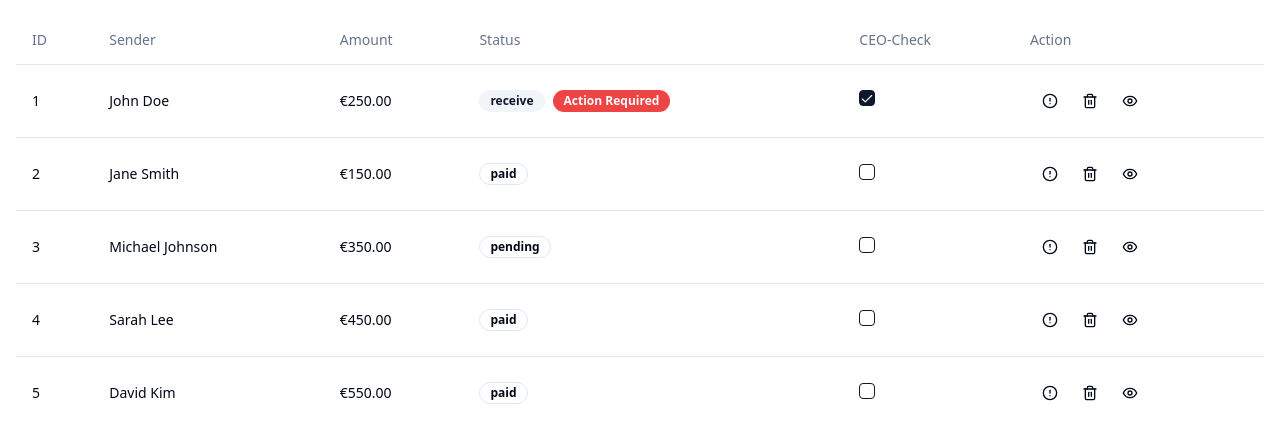
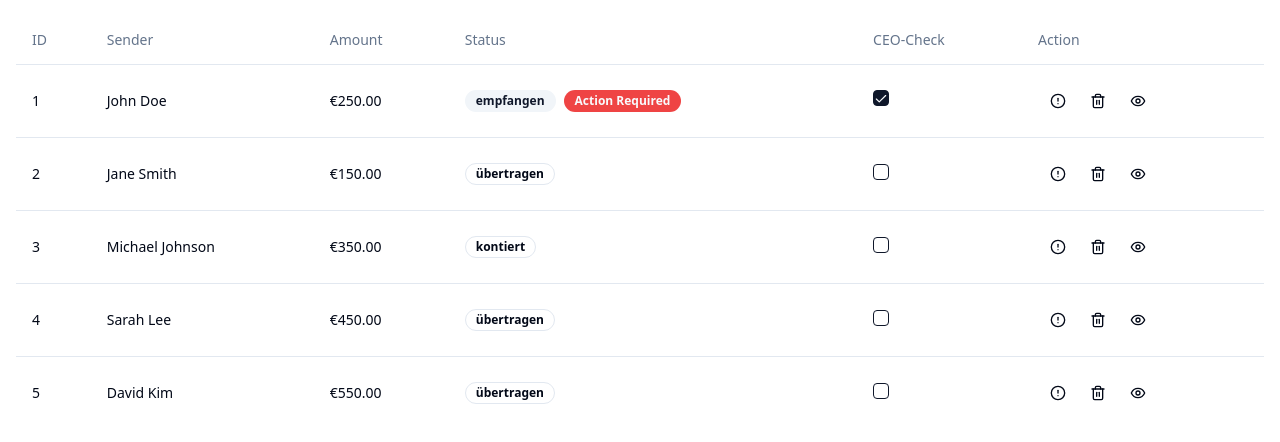
Before and after one commit to GPT-Engineer-App/invoice-dashboard-ui, a React (Vite) app: page / in a window 1280 px wide. Shown: the top 442 px of the page. Built offline with nearby package versions, Linux system fonts and the light colour scheme.

Commit message:
Updated status tags with new names and background colors to fit the dashboard color scheme.

```diff
--- a/src/App.jsx
+++ b/src/App.jsx
@@ -17,35 +17,35 @@ const data = [
     id: 1,
     sender: "John Doe",
     amount: "€250.00",
-    status: ["receive", "Action Required"],
+    status: ["empfangen", "Action Required"],
     ceoCheck: true,
   },
   {
     id: 2,
     sender: "Jane Smith",
     amount: "€150.00",
-    status: ["paid"],
+    status: ["übertragen"],
     ceoCheck: false,
   },
   {
     id: 3,
     sender: "Michael Johnson",
     amount: "€350.00",
-    status: ["pending"],
+    status: ["kontiert"],
     ceoCheck: false,
   },
   {
     id: 4,
     sender: "Sarah Lee",
     amount: "€450.00",
-    status: ["paid"],
+    status: ["übertragen"],
     ceoCheck: false,
   },
   {
     id: 5,
     sender: "David Kim",
     amount: "€550.00",
-    status: ["paid"],
+    status: ["übertragen"],
     ceoCheck: false,
   },
 ];
@@ -75,11 +75,11 @@ function App() {
                   <Badge
                     key={index}
                     variant={
-                      status === "receive"
+                      status === "empfangen"
                         ? "secondary"
                         : status === "Action Required"
                         ? "destructive"
-                        : status === "paid"
+                        : status === "übertragen"
                         ? "success"
                         : "warning"
                     }
```
